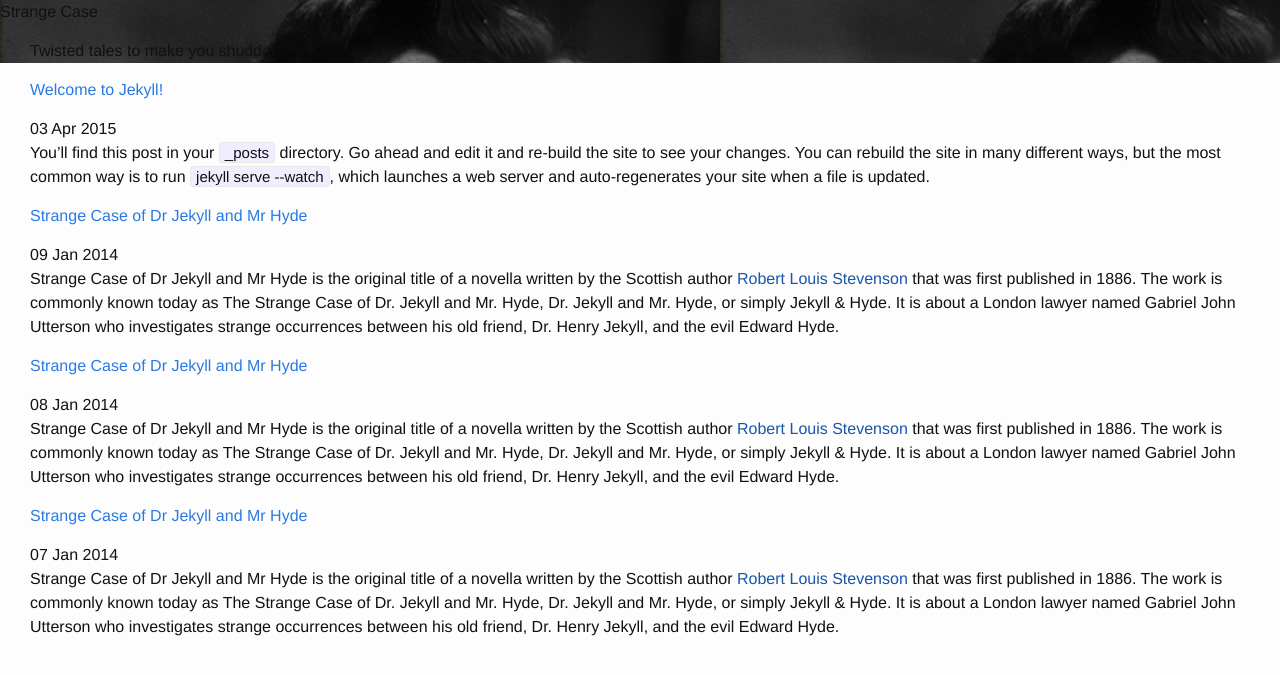
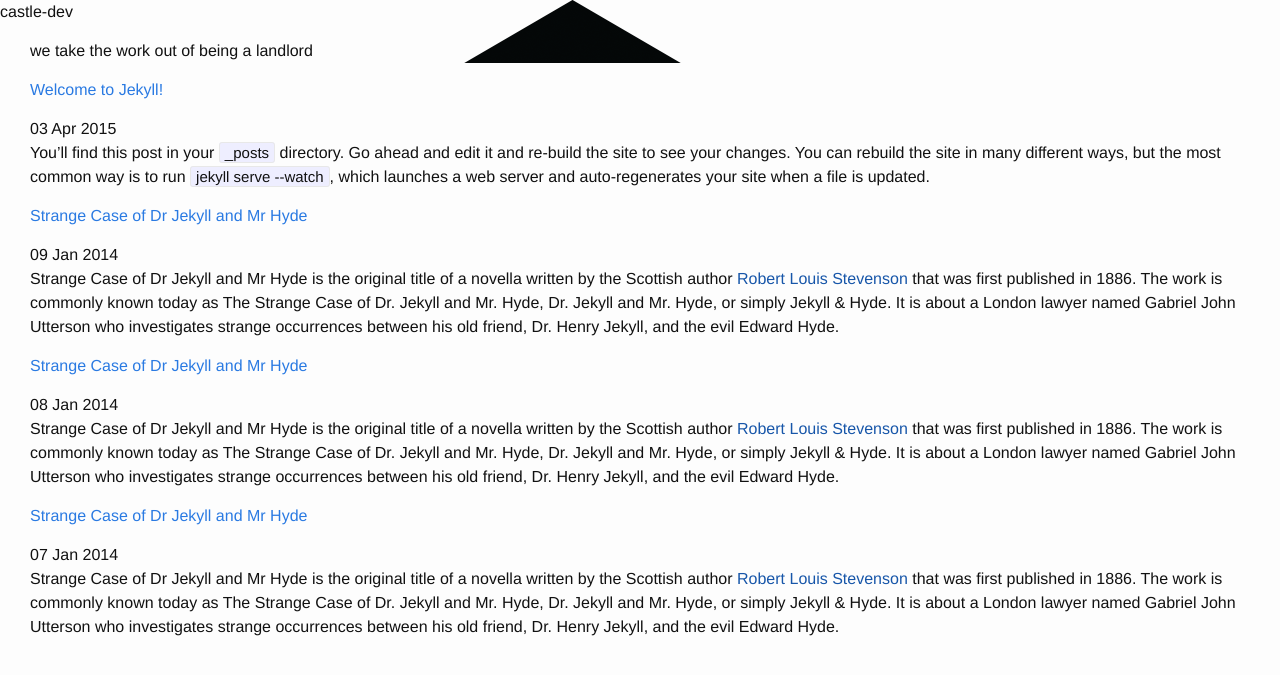
Before and after one commit to castle-dev/castle-dev.github.io, a Jekyll site: the page built from index.html, in a window 1280 px wide. Shown: the top 675 px of the page. Built offline with Jekyll 4.4.1, drawn with Linux system fonts in a browser that asks for light colours; nearby versions of some CDN libraries; Markdown is read by kramdown in place of the engine named in the settings.

Commit message:
feat(style): castle-ify

```diff
--- a/_config.yml
+++ b/_config.yml
@@ -1,9 +1,8 @@
 # Site settings
-title: 'Strange Case' # Your Title
-tagline: 'Twisted tales to make you shudder' # A brief tagline for your site
-sidebar_image: /images/cover.jpg
+title: 'castle-dev' # Your Title
+tagline: 'we take the work out of being a landlord' # A brief tagline for your site
+sidebar_image: /images/logo-black.png
 
 # Build settings
 markdown: redcarpet
 highlighter: pygments
-baseurl: /strange_case # the subpath of your site, e.g. /blog/
--- a/css/main.css
+++ b/css/main.css
@@ -321,7 +321,7 @@ article li {
 }
 
 article a {
-  color: #CE2323;
+  color: #3AB4AD;
   text-decoration: none;
 }
 
```
Also changed, not shown: images/logo-black.png (added).
